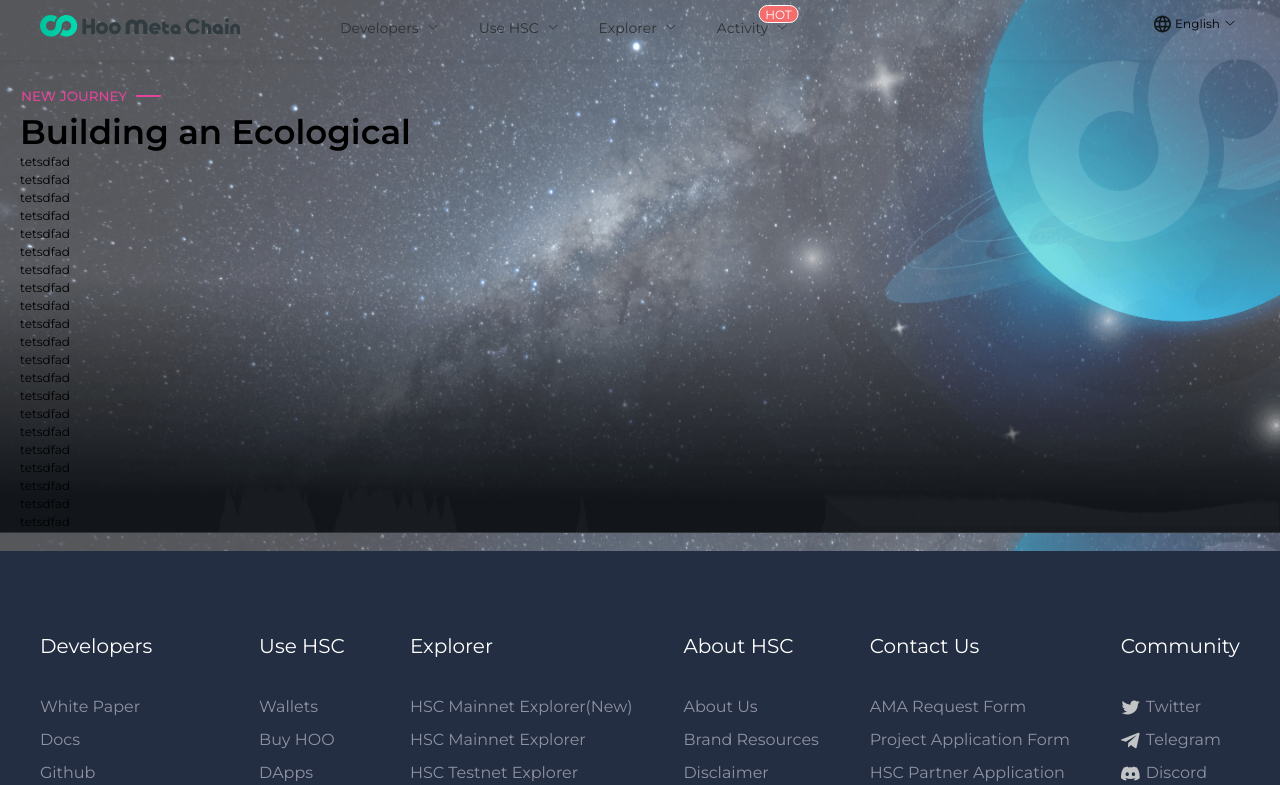
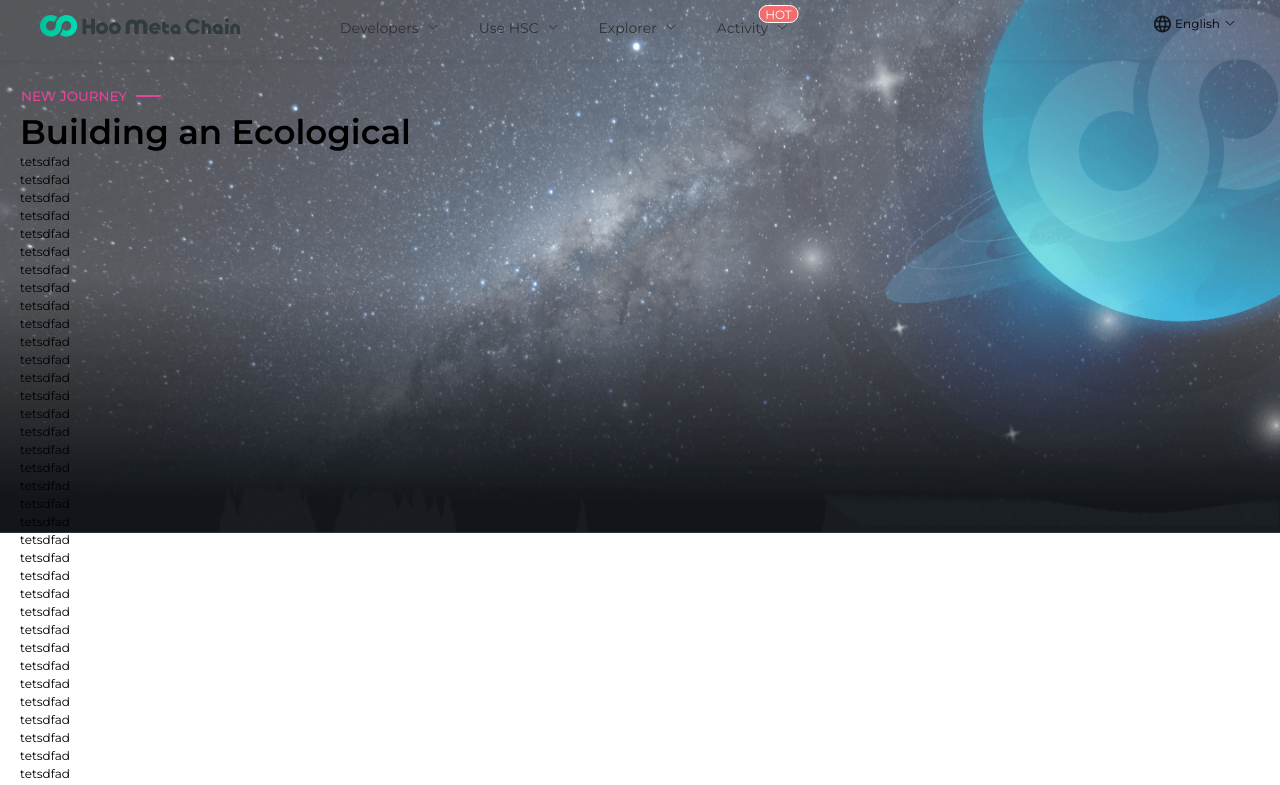
Before and after one commit to rizwanzaheer/hsc-revamp, a Vue app: page / in a window 1280 px wide. Shown: the top 785 px of the page. Built offline with nearby package versions, Linux system fonts and the light colour scheme.

Commit message:
fix no repeat issue

```diff
--- a/src/layouts/main.vue
+++ b/src/layouts/main.vue
@@ -43,7 +43,7 @@
     }
 }
 .main-con {
-    background: url('../images/banner/main-banner.png'); // no-repeat left center;
+    background: url('../images/banner/main-banner.png') no-repeat; //left center;
     background-size: contain;
     // &:hover {
     //     background: url('../images/icon/join/twitter.svg') no-repeat left center;
--- a/src/pages/home/index.vue
+++ b/src/pages/home/index.vue
@@ -13,6 +13,176 @@
                 <h1 class="text-[34px] font-[600] leading-[41.45px]">Building an Ecological</h1>
             </div>
 
+            <el-row>
+                <el-col :span="24" :gutter="20">
+                    <div class="grid-content bg-purple-dark">tetsdfad</div>
+                </el-col>
+            </el-row>
+            <el-row>
+                <el-col :span="24" :gutter="20">
+                    <div class="grid-content bg-purple-dark">tetsdfad</div>
+                </el-col>
+            </el-row>
+            <el-row>
+                <el-col :span="24" :gutter="20">
+                    <div class="grid-content bg-purple-dark">tetsdfad</div>
+                </el-col>
+            </el-row>
+            <el-row>
+                <el-col :span="24" :gutter="20">
+                    <div class="grid-content bg-purple-dark">tetsdfad</div>
+                </el-col>
+            </el-row>
+            <el-row>
+                <el-col :span="24" :gutter="20">
+                    <div class="grid-content bg-purple-dark">tetsdfad</div>
+                </el-col>
+            </el-row>
+            <el-row>
+                <el-col :span="24" :gutter="20">
+                    <div class="grid-content bg-purple-dark">tetsdfad</div>
+                </el-col>
+            </el-row>
+            <el-row>
+                <el-col :span="24" :gutter="20">
+                    <div class="grid-content bg-purple-dark">tetsdfad</div>
+                </el-col>
+            </el-row>
+            <el-row>
+                <el-col :span="24" :gutter="20">
+                    <div class="grid-content bg-purple-dark">tetsdfad</div>
+                </el-col>
+            </el-row>
+            <el-row>
+                <el-col :span="24" :gutter="20">
+                    <div class="grid-content bg-purple-dark">tetsdfad</div>
+                </el-col>
+            </el-row>
+            <el-row>
+                <el-col :span="24" :gutter="20">
+                    <div class="grid-content bg-purple-dark">tetsdfad</div>
+                </el-col>
+            </el-row>
+            <el-row>
+                <el-col :span="24" :gutter="20">
+                    <div class="grid-content bg-purple-dark">tetsdfad</div>
+                </el-col>
+            </el-row>
+            <el-row>
+                <el-col :span="24" :gutter="20">
+                    <div class="grid-content bg-purple-dark">tetsdfad</div>
+                </el-col>
+            </el-row>
+            <el-row>
+                <el-col :span="24" :gutter="20">
+                    <div class="grid-content bg-purple-dark">tetsdfad</div>
+                </el-col>
+            </el-row>
+            <el-row>
+                <el-col :span="24" :gutter="20">
+                    <div class="grid-content bg-purple-dark">tetsdfad</div>
+                </el-col>
+            </el-row>
+            <el-row>
+                <el-col :span="24" :gutter="20">
+                    <div class="grid-content bg-purple-dark">tetsdfad</div>
+                </el-col>
+            </el-row>
+            <el-row>
+                <el-col :span="24" :gutter="20">
+                    <div class="grid-content bg-purple-dark">tetsdfad</div>
+                </el-col>
+            </el-row>
+            <el-row>
+                <el-col :span="24" :gutter="20">
+                    <div class="grid-content bg-purple-dark">tetsdfad</div>
+                </el-col>
+            </el-row>
+            <el-row>
+                <el-col :span="24" :gutter="20">
+                    <div class="grid-content bg-purple-dark">tetsdfad</div>
+                </el-col>
+            </el-row>
+            <el-row>
+                <el-col :span="24" :gutter="20">
+                    <div class="grid-content bg-purple-dark">tetsdfad</div>
+                </el-col>
+            </el-row>
+            <el-row>
+                <el-col :span="24" :gutter="20">
+                    <div class="grid-content bg-purple-dark">tetsdfad</div>
+                </el-col>
+            </el-row>
+            <el-row>
+                <el-col :span="24" :gutter="20">
+                    <div class="grid-content bg-purple-dark">tetsdfad</div>
+                </el-col>
+            </el-row>
+            <el-row>
+                <el-col :span="24" :gutter="20">
+                    <div class="grid-content bg-purple-dark">tetsdfad</div>
+                </el-col>
+            </el-row>
+            <el-row>
+                <el-col :span="24" :gutter="20">
+                    <div class="grid-content bg-purple-dark">tetsdfad</div>
+                </el-col>
+            </el-row>
+            <el-row>
+                <el-col :span="24" :gutter="20">
+                    <div class="grid-content bg-purple-dark">tetsdfad</div>
+                </el-col>
+            </el-row>
+            <el-row>
+                <el-col :span="24" :gutter="20">
+                    <div class="grid-content bg-purple-dark">tetsdfad</div>
+                </el-col>
+            </el-row>
+            <el-row>
+                <el-col :span="24" :gutter="20">
+                    <div class="grid-content bg-purple-dark">tetsdfad</div>
+                </el-col>
+            </el-row>
+            <el-row>
+                <el-col :span="24" :gutter="20">
+                    <div class="grid-content bg-purple-dark">tetsdfad</div>
+                </el-col>
+            </el-row>
+            <el-row>
+                <el-col :span="24" :gutter="20">
+                    <div class="grid-content bg-purple-dark">tetsdfad</div>
+                </el-col>
+            </el-row>
+            <el-row>
+                <el-col :span="24" :gutter="20">
+                    <div class="grid-content bg-purple-dark">tetsdfad</div>
+                </el-col>
+            </el-row>
+            <el-row>
+                <el-col :span="24" :gutter="20">
+                    <div class="grid-content bg-purple-dark">tetsdfad</div>
+                </el-col>
+            </el-row>
+            <el-row>
+                <el-col :span="24" :gutter="20">
+                    <div class="grid-content bg-purple-dark">tetsdfad</div>
+                </el-col>
+            </el-row>
+            <el-row>
+                <el-col :span="24" :gutter="20">
+                    <div class="grid-content bg-purple-dark">tetsdfad</div>
+                </el-col>
+            </el-row>
+            <el-row>
+                <el-col :span="24" :gutter="20">
+                    <div class="grid-content bg-purple-dark">tetsdfad</div>
+                </el-col>
+            </el-row>
+            <el-row>
+                <el-col :span="24" :gutter="20">
+                    <div class="grid-content bg-purple-dark">tetsdfad</div>
+                </el-col>
+            </el-row>
             <el-row>
                 <el-col :span="24" :gutter="20">
                     <div class="grid-content bg-purple-dark">tetsdfad</div>
```
